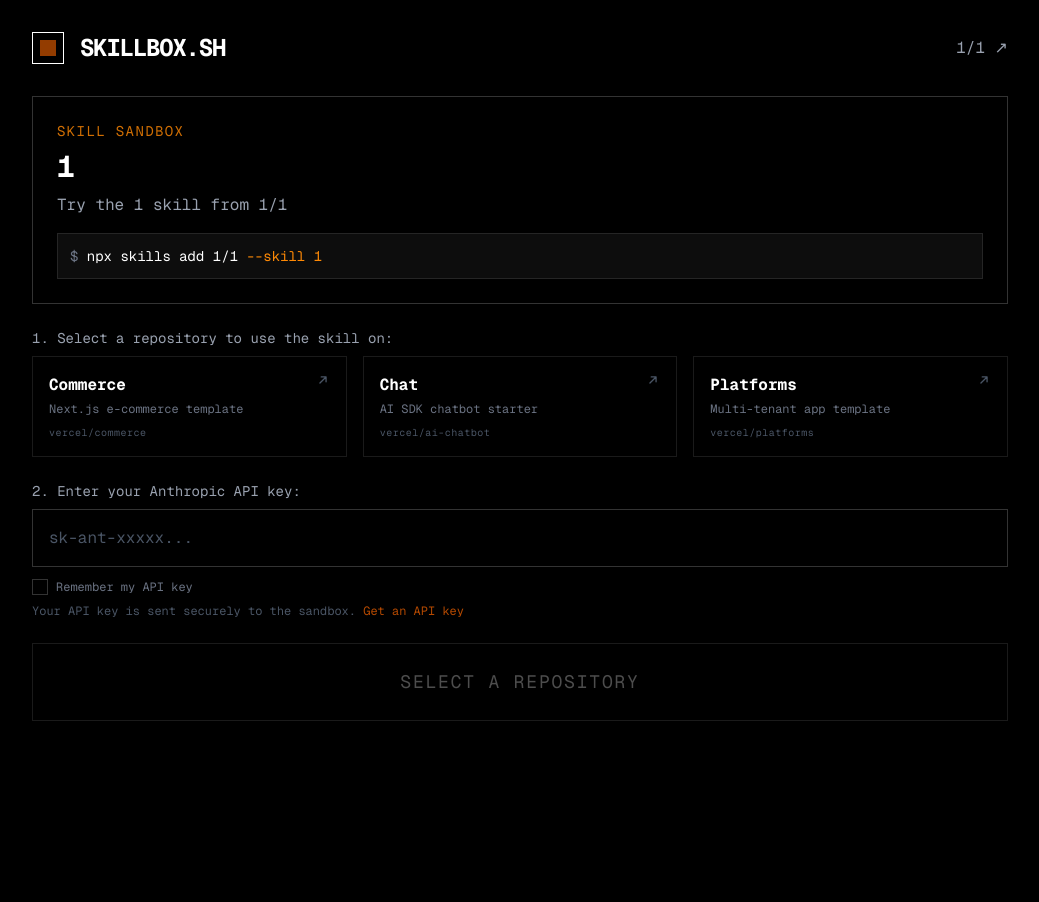
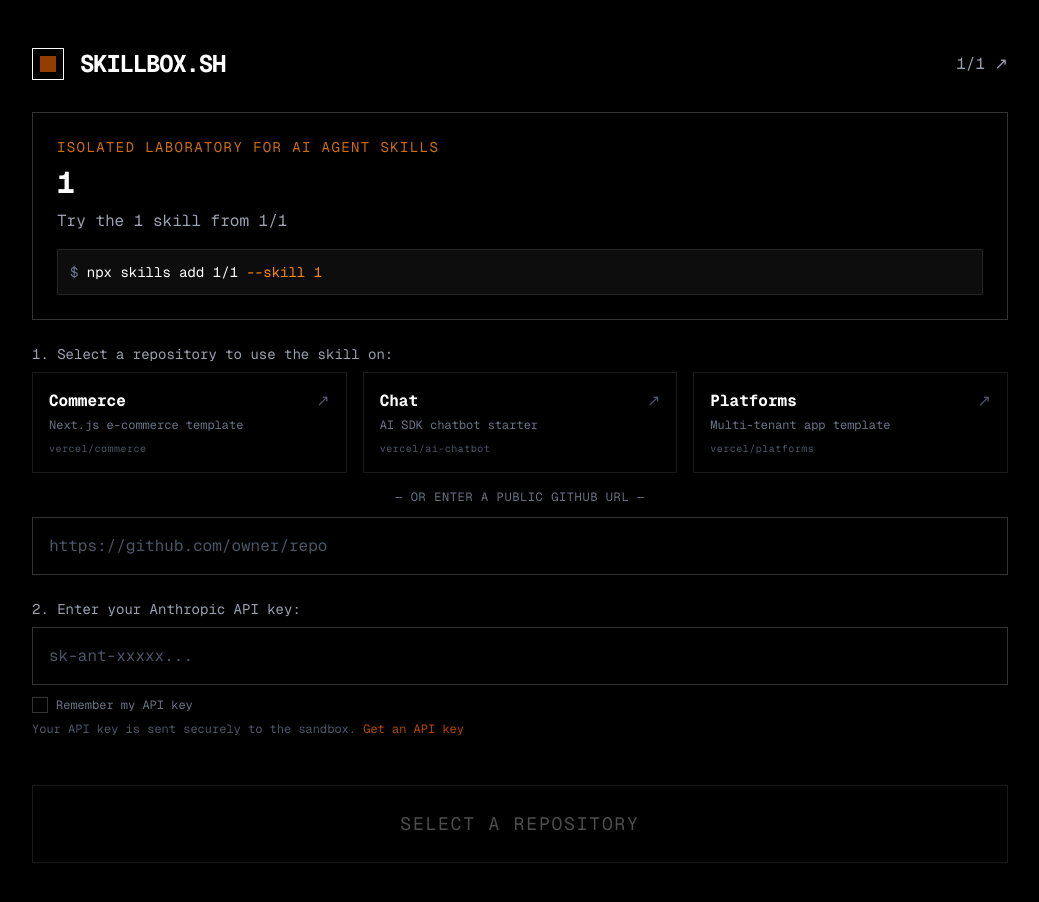
Before and after one commit to aymanfouad123/skillbox, a Next.js app: page /1/1/1 in a window 1280 px wide. Shown: the top 902 px of the page, without its empty margins (120-1159 px from the left). Before the commit the page ends 800 px from the top, so only its background shows below. Built offline with nearby package versions, Linux system fonts and the light colour scheme.

Commit message:
chore: cleanup + minor claude setup fix

```diff
--- a/app/components/SandboxPage.tsx
+++ b/app/components/SandboxPage.tsx
@@ -19,17 +19,13 @@
   const [sandboxState, setSandboxState] = useState<SandboxState>({
     status: "idle",
   });
-
-  // Local state for skill input when not provided in URL
   const [skillInput, setSkillInput] = useState("");
-
-  // Selected playground repo to clone
   const [selectedPlayground, setSelectedPlayground] =
     useState<Playground | null>(null);
-
-  // Anthropic API key for Claude CLI
+  const [customRepoUrl, setCustomRepoUrl] = useState("");
   const [apiKey, setApiKey] = useState("");
   const [rememberApiKey, setRememberApiKey] = useState(false);
+  const [isKilling, setIsKilling] = useState(false);
 
   // Load API key from localStorage on mount
   useEffect(() => {
@@ -40,69 +36,51 @@
     }
   }, []);
 
-  // Save or clear API key in localStorage when checkbox changes
-  const handleRememberChange = (checked: boolean) => {
-    setRememberApiKey(checked);
-    if (checked && apiKey.trim()) {
+  // Sync API key to localStorage
+  useEffect(() => {
+    if (rememberApiKey && apiKey.trim()) {
       localStorage.setItem(API_KEY_STORAGE_KEY, apiKey.trim());
-    } else if (!checked) {
+    } else if (!rememberApiKey) {
       localStorage.removeItem(API_KEY_STORAGE_KEY);
     }
-  };
+  }, [apiKey, rememberApiKey]);
 
-  // Update localStorage when API key changes (if remember is checked)
-  const handleApiKeyChange = (value: string) => {
-    setApiKey(value);
-    if (rememberApiKey && value.trim()) {
-      localStorage.setItem(API_KEY_STORAGE_KEY, value.trim());
-    }
-  };
-
-  // Clear saved API key
-  const handleClearSavedKey = () => {
-    localStorage.removeItem(API_KEY_STORAGE_KEY);
-    setApiKey("");
-    setRememberApiKey(false);
-  };
-
-  // Track if we're killing the sandbox
-  const [isKilling, setIsKilling] = useState(false);
-
-  // Kill the sandbox session
   const handleKillSandbox = async () => {
     if (!sandboxState.sandboxId || isKilling) return;
 
     setIsKilling(true);
     try {
-      const response = await fetch("/api/sandbox", {
+      await fetch("/api/sandbox", {
         method: "DELETE",
         headers: { "Content-Type": "application/json" },
         body: JSON.stringify({ sandboxId: sandboxState.sandboxId }),
       });
-
-      if (!response.ok) {
-        const error = await response.json();
-        console.error("Failed to kill sandbox:", error);
-      }
     } catch (error) {
       console.error("Failed to kill sandbox:", error);
     } finally {
-      // Reset to idle state regardless of success/failure
       setSandboxState({ status: "idle" });
       setIsKilling(false);
     }
   };
 
-  // The actual skill to use - either from URL or user input
   const activeSkill = skillFromUrl || skillInput;
 
-  // Check if ready to boot (has skill, selected repo, and API key)
-  const canBoot = activeSkill.trim() && selectedPlayground && apiKey.trim();
+  // Parse "owner/repo" or "https://github.com/owner/repo" formats
+  const customRepo = (() => {
+    const trimmed = customRepoUrl.trim();
+    if (!trimmed) return null;
+    const match = trimmed.match(/(?:github\.com\/)?([^\/]+)\/([^\/]+)/);
+    if (!match) return null;
+    return { owner: match[1], repo: match[2].replace(/\.git$/, "") };
+  })();
+
+  const targetOwner = selectedPlayground?.owner ?? customRepo?.owner;
+  const targetRepo = selectedPlayground?.repo ?? customRepo?.repo;
+  const canBoot =
+    activeSkill.trim() && targetOwner && targetRepo && apiKey.trim();
 
   const handleBoot = async () => {
-    if (!activeSkill.trim() || !selectedPlayground || !apiKey.trim()) {
-      return;
-    }
+    if (!canBoot) return;
 
     setSandboxState({ status: "creating" });
 
@@ -111,14 +89,11 @@
         method: "POST",
         headers: { "Content-Type": "application/json" },
         body: JSON.stringify({
-          // Skill source (from URL)
           skillOwner: owner,
           skillRepo: repo,
           skillName: activeSkill.trim(),
-          // Target repo to clone
-          targetOwner: selectedPlayground.owner,
-          targetRepo: selectedPlayground.repo,
-          // Anthropic API key
+          targetOwner,
+          targetRepo,
           anthropicApiKey: apiKey.trim(),
         }),
       });
@@ -142,28 +117,26 @@
     }
   };
 
-  const handleSubmit = (e: React.FormEvent) => {
-    e.preventDefault();
-    handleBoot();
+  const getButtonText = () => {
+    if (!activeSkill.trim()) return "Enter a skill name";
+    if (!targetOwner || !targetRepo) return "Select a repository";
+    if (!apiKey.trim()) return "Enter your API key";
+    const repoName =
+      selectedPlayground?.title ?? `${targetOwner}/${targetRepo}`;
+    return `Boot ${repoName} with ${activeSkill}`;
   };
 
   return (
     <main className="min-h-screen bg-black text-white font-mono">
-      <div className="max-w-5xl mx-auto pt-8 px-6">
+      <div className="max-w-5xl mx-auto pt-12 pb-24 px-6">
         {/* Header */}
         <div className="flex items-center justify-between mb-8">
-          <div className="flex items-center gap-4">
           <a href="/" className="flex items-center gap-4 hover:opacity-80">
             <div className="w-8 h-8 border border-white flex items-center justify-center">
               <div className="w-4 h-4 bg-orange-500 animate-pulse" />
             </div>
-              <h1 className="text-2xl font-bold tracking-tighter">
-                SKILLBOX.SH
-              </h1>
+            <h1 className="text-2xl font-bold tracking-tighter">SKILLBOX.SH</h1>
           </a>
-          </div>
-
-          {/* Repository info */}
           <a
             href={`https://github.com/${owner}/${repo}`}
             target="_blank"
@@ -177,7 +150,9 @@
         {/* Skill info card */}
         <div className="border border-white/20 p-6 mb-6">
           <div className="text-orange-400/80 text-sm tracking-widest uppercase mb-2">
-            {activeSkill ? "Skill Sandbox" : "Select a Skill"}
+            {activeSkill
+              ? "Isolated Laboratory for AI Agent Skills"
+              : "Select a Skill"}
           </div>
           <h2 className="text-3xl font-bold mb-2">{activeSkill || repo}</h2>
           <p className="text-gray-400">
@@ -200,12 +175,17 @@
 
         {/* Sandbox setup area - shown when idle */}
         {sandboxState.status === "idle" && (
-          <form onSubmit={handleSubmit}>
-            {/* Step 1: Skill input (only if not provided in URL) */}
+          <form
+            onSubmit={(e) => {
+              e.preventDefault();
+              handleBoot();
+            }}
+          >
+            {/* Skill input (only if not provided in URL) */}
             {!skillFromUrl && (
               <div className="mb-6">
                 <label className="block text-sm text-gray-400 mb-2">
-                  1. Enter a skill name from this repository:
+                  Enter a skill name from this repository:
                 </label>
                 <div className="relative">
                   <span className="absolute left-4 top-1/2 -translate-y-1/2 text-gray-500">
@@ -216,22 +196,21 @@
                     value={skillInput}
                     onChange={(e) => setSkillInput(e.target.value)}
                     placeholder="rag-implementation"
-                    className="w-full bg-black border border-white/20 p-4 pl-20 text-white placeholder:text-gray-600 focus:border-orange-500 focus:outline-none transition-colors"
+                    className="w-full bg-black border border-white/20 p-4 pl-20 text-white placeholder:text-gray-600 focus:border-orange-500 focus:outline-none"
                     autoFocus
                   />
                 </div>
                 <p className="mt-2 text-xs text-gray-600">
-                  Tip: Check the repository for available skills in the skills/
-                  or .cursor/skills/ directory
+                  Tip: Check the repository for available skills in skills/ or
+                  .cursor/skills/
                 </p>
               </div>
             )}
 
-            {/* Step 2: Select a playground repo */}
+            {/* Select a playground repo */}
             <div className="mb-6">
               <label className="block text-sm text-gray-400 mb-2">
-                {skillFromUrl ? "1" : "2"}. Select a repository to use the skill
-                on:
+                1. Select a repository to use the skill on:
               </label>
               <div className="grid grid-cols-1 md:grid-cols-3 gap-4">
                 {PLAYGROUNDS.map((pg) => {
@@ -240,22 +219,15 @@
                     <div
                       key={pg.id}
                       onClick={() => setSelectedPlayground(pg)}
-                      className={`
-                        group relative border p-4 transition-all duration-200 cursor-pointer
-                        ${
+                      className={`border p-4 cursor-pointer transition-colors ${
                         isSelected
                           ? "border-orange-500 bg-orange-500/10"
-                            : "border-white/10 bg-black hover:border-white/30 hover:bg-white/5"
-                        }
-                      `}
+                          : "border-white/10 hover:border-white/30"
+                      }`}
                     >
                       <div className="flex items-start justify-between">
                         <h3
-                          className={`text-base font-bold mb-1 transition-colors ${
-                            isSelected
-                              ? "text-orange-500"
-                              : "text-white group-hover:text-white"
-                          }`}
+                          className={`text-base font-bold mb-1 ${isSelected ? "text-orange-500" : "text-white"}`}
                         >
                           {pg.title}
                         </h3>
@@ -264,38 +236,14 @@
                           target="_blank"
                           rel="noopener noreferrer"
                           onClick={(e) => e.stopPropagation()}
-                          className={`
-                            p-1 -m-1 transition-all
-                            ${
-                              isSelected
-                                ? "text-orange-500 hover:text-orange-400"
-                                : "text-gray-600 hover:text-white"
-                            }
-                          `}
-                          aria-label={`View ${pg.title} repository`}
+                          className="text-gray-600 hover:text-white"
                         >
-                          <svg
-                            width="14"
-                            height="14"
-                            viewBox="0 0 16 16"
-                            fill="none"
-                            xmlns="http://www.w3.org/2000/svg"
-                          >
-                            <path
-                              d="M4.5 11.5L11.5 4.5M11.5 4.5H6M11.5 4.5V10"
-                              stroke="currentColor"
-                              strokeWidth="1.5"
-                              strokeLinecap="round"
-                              strokeLinejoin="round"
-                            />
-                          </svg>
+                          ↗
                         </a>
                       </div>
                       <p className="text-xs text-gray-500">{pg.description}</p>
                       <div
-                        className={`mt-2 text-[10px] tracking-wider ${
-                          isSelected ? "text-orange-500/70" : "text-gray-600"
-                        }`}
+                        className={`mt-2 text-[10px] tracking-wider ${isSelected ? "text-orange-500/70" : "text-gray-600"}`}
                       >
                         {isSelected ? "[ SELECTED ]" : `${pg.owner}/${pg.repo}`}
                       </div>
@@ -303,54 +251,69 @@
                   );
                 })}
               </div>
+
+              {/* Custom GitHub URL input */}
+              <div className="mt-4">
+                <div className="text-center text-xs text-gray-500 mb-3 tracking-wider">
+                  — OR ENTER A PUBLIC GITHUB URL —
+                </div>
+                <input
+                  type="text"
+                  value={customRepoUrl}
+                  onChange={(e) => {
+                    setCustomRepoUrl(e.target.value);
+                    if (e.target.value.trim()) setSelectedPlayground(null);
+                  }}
+                  placeholder="https://github.com/owner/repo"
+                  className={`w-full bg-black border p-4 text-white placeholder:text-gray-600 focus:outline-none font-mono ${
+                    customRepoUrl.trim() && !selectedPlayground
+                      ? "border-orange-500"
+                      : "border-white/20 focus:border-orange-500"
+                  }`}
+                />
+              </div>
             </div>
 
-            {/* Step 3: Anthropic API Key */}
+            {/* Anthropic API Key */}
             <div className="mb-6">
               <label className="block text-sm text-gray-400 mb-2">
-                {skillFromUrl ? "2" : "3"}. Enter your Anthropic API key:
+                2. Enter your Anthropic API key:
               </label>
-              <div className="relative">
               <input
                 type="password"
                 value={apiKey}
-                  onChange={(e) => handleApiKeyChange(e.target.value)}
+                onChange={(e) => setApiKey(e.target.value)}
                 placeholder="sk-ant-xxxxx..."
-                  className="w-full bg-black border border-white/20 p-4 text-white placeholder:text-gray-600 focus:border-orange-500 focus:outline-none transition-colors font-mono"
+                className="w-full bg-black border border-white/20 p-4 text-white placeholder:text-gray-600 focus:border-orange-500 focus:outline-none font-mono"
               />
-              </div>
-
-              {/* Remember API Key checkbox */}
               <div className="mt-3 flex items-center justify-between">
-                <label className="flex items-center gap-2 cursor-pointer group">
+                <label className="flex items-center gap-2 cursor-pointer">
                   <input
                     type="checkbox"
                     checked={rememberApiKey}
-                    onChange={(e) => handleRememberChange(e.target.checked)}
-                    className="w-4 h-4 bg-black border border-white/20 rounded-none appearance-none cursor-pointer checked:bg-orange-500 checked:border-orange-500 relative
-                      after:content-[''] after:absolute after:hidden checked:after:block
-                      after:left-[5px] after:top-[2px] after:w-[4px] after:h-[8px]
-                      after:border-black after:border-r-2 after:border-b-2 after:rotate-45"
+                    onChange={(e) => setRememberApiKey(e.target.checked)}
+                    className="w-4 h-4 bg-black border border-white/20 appearance-none cursor-pointer checked:bg-orange-500 checked:border-orange-500 relative after:content-[''] after:absolute after:hidden checked:after:block after:left-[5px] after:top-[2px] after:w-[4px] after:h-[8px] after:border-black after:border-r-2 after:border-b-2 after:rotate-45"
                   />
-                  <span className="text-xs text-gray-500 group-hover:text-gray-400 transition-colors">
+                  <span className="text-xs text-gray-500">
                     Remember my API key
                   </span>
                 </label>
-
                 {rememberApiKey && apiKey && (
                   <button
                     type="button"
-                    onClick={handleClearSavedKey}
-                    className="text-xs text-red-500/70 hover:text-red-500 transition-colors"
+                    onClick={() => {
+                      setApiKey("");
+                      setRememberApiKey(false);
+                    }}
+                    className="text-xs text-red-500/70 hover:text-red-500"
                   >
                     Clear saved key
                   </button>
                 )}
               </div>
-
               <p className="mt-2 text-xs text-gray-600">
                 {rememberApiKey
-                  ? "Stored locally in your browser. Never sent to our servers."
+                  ? "Stored locally in your browser."
                   : "Your API key is sent securely to the sandbox."}{" "}
                 <a
                   href="https://console.anthropic.com/settings/keys"
@@ -367,22 +330,13 @@
             <button
               type="submit"
               disabled={!canBoot}
-              className={`
-                w-full py-6 border text-lg tracking-widest uppercase transition-all
-                ${
+              className={`w-full mt-6 py-6 border text-lg tracking-widest uppercase ${
                 canBoot
                   ? "border-orange-500 text-orange-500 hover:bg-orange-500 hover:text-black"
                   : "border-white/10 text-white/30 cursor-not-allowed"
-                }
-              `}
+              }`}
             >
-              {!activeSkill.trim()
-                ? "Enter a skill name"
-                : !selectedPlayground
-                  ? "Select a repository"
-                  : !apiKey.trim()
-                    ? "Enter your API key"
-                    : `Boot ${selectedPlayground.title} with ${activeSkill}`}
+              {getButtonText()}
             </button>
           </form>
         )}
@@ -432,14 +386,11 @@
                 <button
                   onClick={handleKillSandbox}
                   disabled={isKilling}
-                  className={`
-                    text-xs px-3 py-1 border transition-colors
-                    ${
+                  className={`text-xs px-3 py-1 border ${
                     isKilling
                       ? "border-gray-600 text-gray-600 cursor-not-allowed"
                       : "border-red-500/50 text-red-500 hover:bg-red-500 hover:text-black"
-                    }
-                  `}
+                  }`}
                 >
                   {isKilling ? "Killing..." : "Kill Session"}
                 </button>
```
Also changed, not shown: app/api/sandbox/route.ts (+11 -24 lines). Lines whose indentation alone changed are shown as unchanged.
